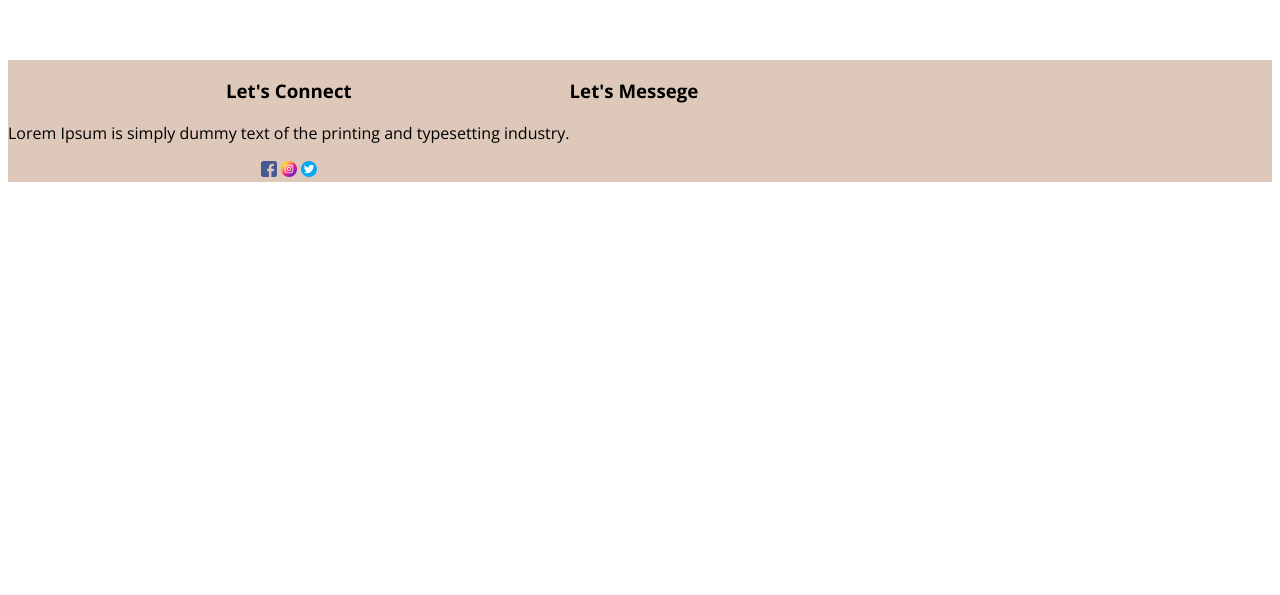
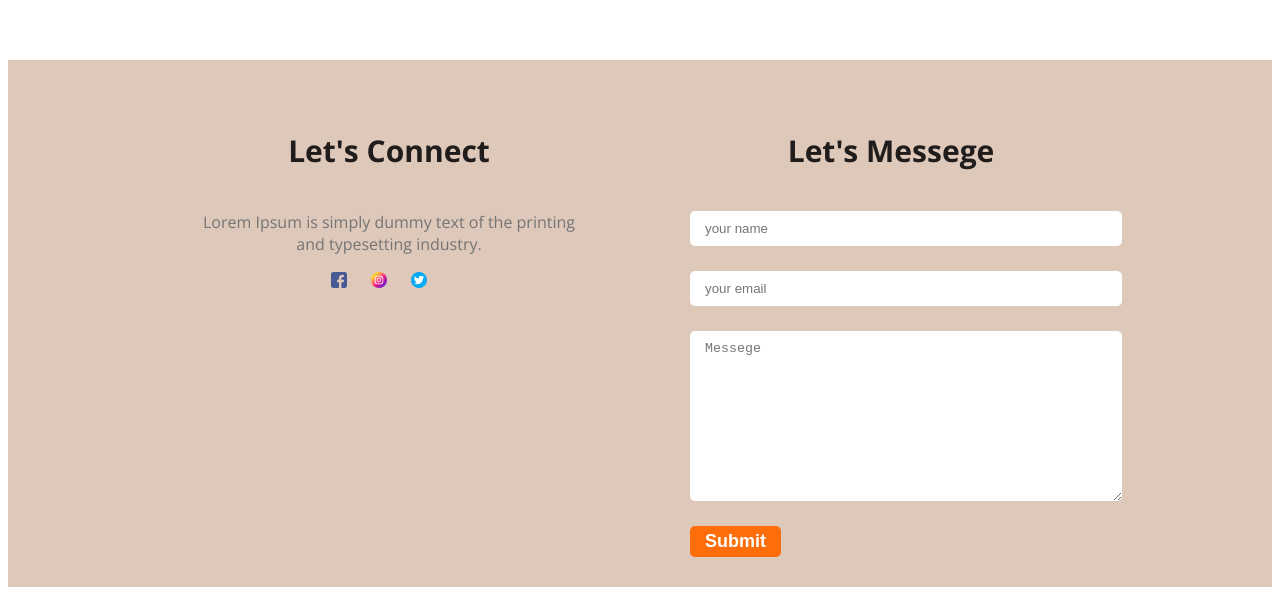
Before and after one commit to Ashraful-alam1184/Developer-Ashraful-Portfolio, a plain HTML site: page index.html in a window 1280 px wide. Shown: the part 2304-2899 px from the top of the page. Before the commit the page ends 2494 px from the top, so only its background shows below. Drawn offline with nearby package versions, Linux system fonts and the light colour scheme.

Commit message:
footer section added

```diff
--- a/index.html
+++ b/index.html
@@ -148,8 +148,8 @@
     </main>
     <footer>
         <div class="footer-colum">
-            <h3 class="s-title">Let's Connect</h3>
-            <p class="s-description">Lorem Ipsum is simply dummy text of the printing and typesetting industry.</p>
+            <h3 class="section-title">Let's Connect</h3>
+            <p class="section-description">Lorem Ipsum is simply dummy text of the printing and typesetting industry.</p>
             <dev class="social-link">
                 <a href=""><img src="images/icon/002-facebook.png" alt=""></a>
 
@@ -159,7 +159,20 @@
             </dev>
         </div>
         <div class="footer-colum">
-            <h3 class="s-title">Let's Messege</h3>
+            <h3 class="section-title">Let's Messege</h3>
+            <form class="contact" action="">
+                <input type="text" placeholder="your name">
+
+                <input type="email" name="" placeholder="your email">
+
+                <textarea name="" placeholder="Messege" id="" cols="30" rows="10"></textarea>
+
+                <div class="submit">
+                    <button class="btn-primary">Submit</button>
+                </div>
+
+
+            </form>
         </div>
 
     </footer>
--- a/styles/site.css
+++ b/styles/site.css
@@ -167,7 +167,28 @@ main section{
 }
 footer{
     display: flex;
+    gap: 100px;
     text-align: center;
-    /* margin: ; */
+    margin-top: 0px;
     background: #ddc8ba;
+    padding: 30px 180px;
 }
+.social-link a{
+    margin-right: 20px;
+}
+.footer-colum{
+    width: 50%;
+}
+.contact input, textarea{
+    display: block;
+    margin-bottom: 25px;
+    padding: 10px 15px;
+    border-radius: 5px;
+    color: #757575;
+    background: #FFF;
+    border: 0;
+    width: 100%;
+}
+.submit{
+    text-align: left;
+}
```
